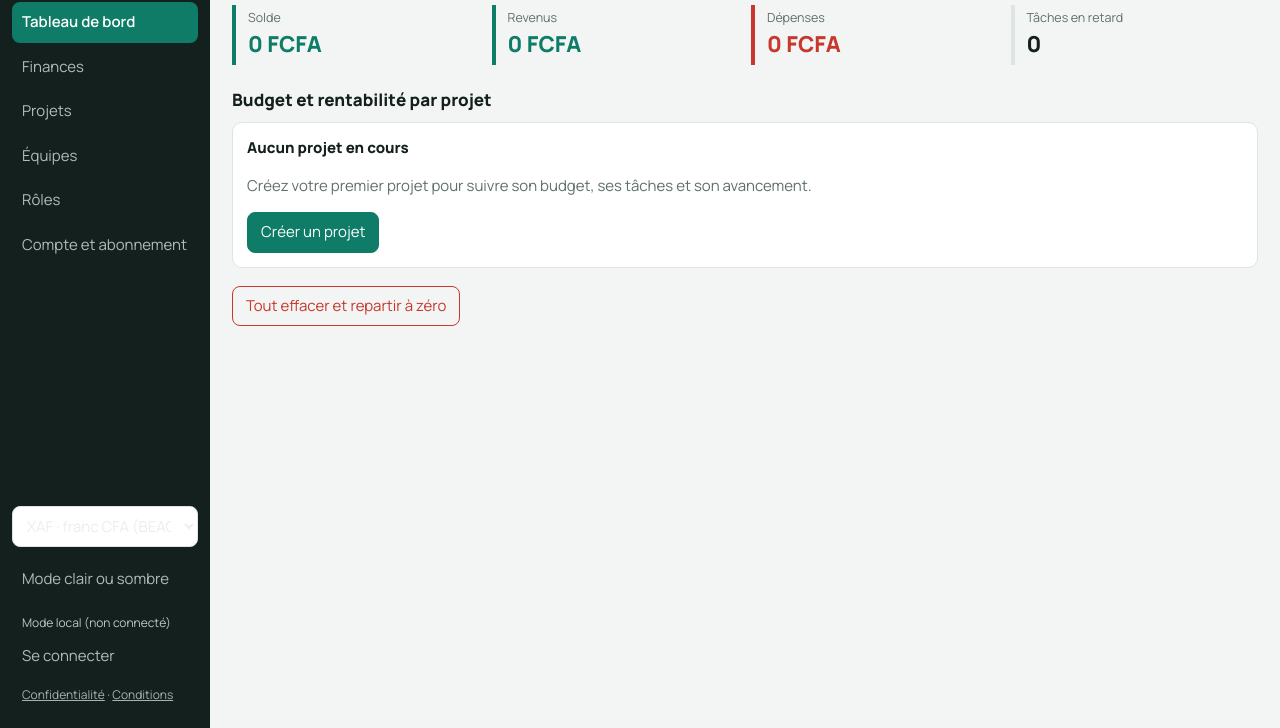
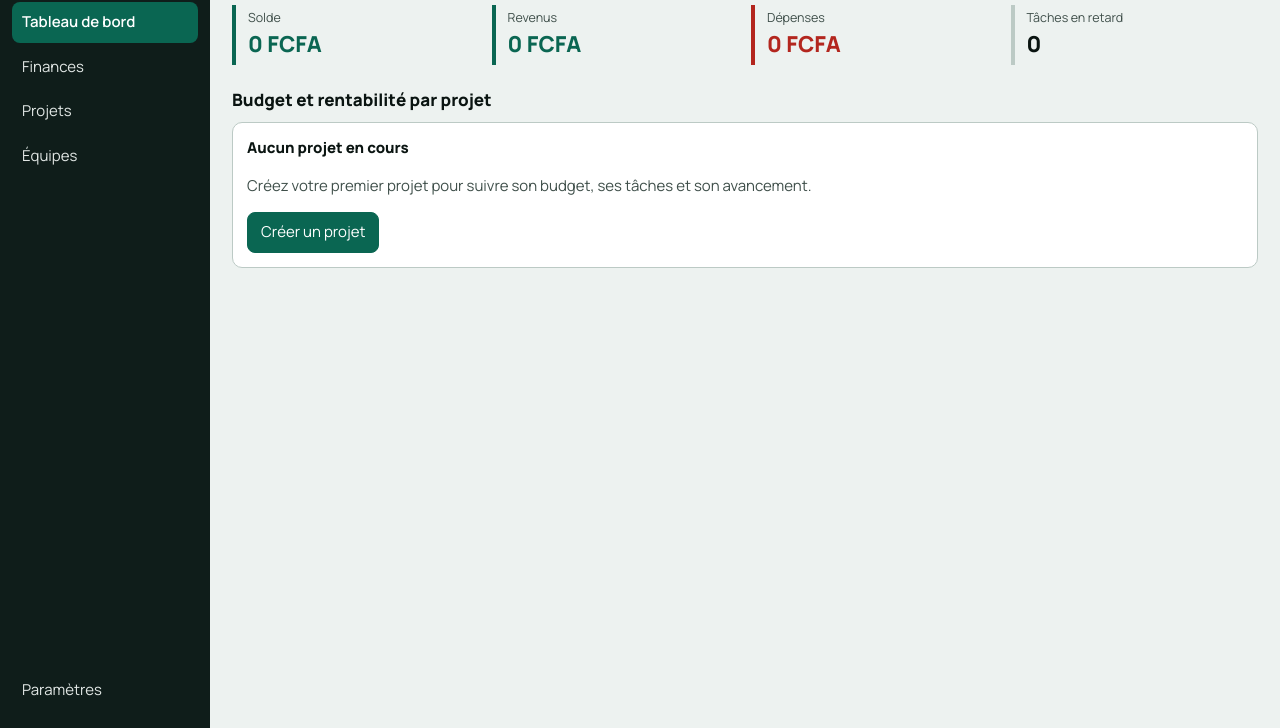
Before and after one commit to sonyIT/ManagerProBeta, a plain HTML site: page app.html in a window 1280 px wide. Shown: the part 72-800 px from the top of the page. Drawn offline with nearby package versions, Linux system fonts and the light colour scheme.

Commit message:
Add files via upload

```diff
--- a/app.html
+++ b/app.html
@@ -8,17 +8,17 @@
 <link rel="preconnect" href="https://fonts.googleapis.com"><link rel="preconnect" href="https://fonts.gstatic.com" crossorigin>
 <link rel="stylesheet" href="https://fonts.googleapis.com/css2?family=Manrope:wght@400;600;800&display=swap">
 <style>
-:root{box-sizing:border-box;padding-top:env(safe-area-inset-top,0px);padding-bottom:env(safe-area-inset-bottom,0px);color-scheme:light;--bg:#f2f5f4;--sf:#fff;--tx:#14201d;--mt:#5f6f6a;--bd:#dde4e1;--pr:#0e7c66;--pr2:#dff2ec;--ok:#0e7c66;--ko:#c8372d;--wn:#c47a10;--nv:#14201d;--nt:#e8efec}
-@media (prefers-color-scheme:dark){:root:not([data-theme="light"]){color-scheme:dark;--bg:#0e1513;--sf:#16201d;--tx:#e8efec;--mt:#93a49e;--bd:#26332f;--pr:#3cc5a4;--pr2:#17332c;--ok:#3cc5a4;--ko:#ff7b6e;--wn:#f0b04a;--nv:#0a100e;--nt:#e8efec}}
-:root[data-theme="dark"]{color-scheme:dark;--bg:#0e1513;--sf:#16201d;--tx:#e8efec;--mt:#93a49e;--bd:#26332f;--pr:#3cc5a4;--pr2:#17332c;--ok:#3cc5a4;--ko:#ff7b6e;--wn:#f0b04a;--nv:#0a100e;--nt:#e8efec}
+:root{box-sizing:border-box;padding-top:env(safe-area-inset-top,0px);padding-bottom:env(safe-area-inset-bottom,0px);color-scheme:light;--bg:#edf2f0;--sf:#fff;--tx:#0a1411;--mt:#3f4f4a;--bd:#bccac5;--pr:#0a6652;--onpr:#fff;--prt:#064a3b;--pr2:#d3ece4;--ok:#0a6652;--ko:#b3261e;--wn:#8f5200;--nv:#0f1d1a;--nt:#f3f8f6}
+@media (prefers-color-scheme:dark){:root:not([data-theme="light"]){color-scheme:dark;--bg:#0a1110;--sf:#131c19;--tx:#f3f8f6;--mt:#b9c8c2;--bd:#374844;--pr:#3fd0ae;--onpr:#04211a;--prt:#8fe8d1;--pr2:#173b32;--ok:#4be0b8;--ko:#ff8f82;--wn:#f7bd5e;--nv:#070d0c;--nt:#f3f8f6}}
+:root[data-theme="dark"]{color-scheme:dark;--bg:#0a1110;--sf:#131c19;--tx:#f3f8f6;--mt:#b9c8c2;--bd:#374844;--pr:#3fd0ae;--onpr:#04211a;--prt:#8fe8d1;--pr2:#173b32;--ok:#4be0b8;--ko:#ff8f82;--wn:#f7bd5e;--nv:#070d0c;--nt:#f3f8f6}
 html{height:100%;scroll-padding-top:env(safe-area-inset-top,0px)}
 *{box-sizing:border-box}
-body{margin:0;height:100%;background:var(--bg);color:var(--tx);font:15px/1.5 Manrope,system-ui,-apple-system,"Segoe UI",sans-serif}
+body{margin:0;height:100%;background:var(--bg);color:var(--tx);font:var(--fs,15px)/1.5 Manrope,system-ui,-apple-system,"Segoe UI",sans-serif}
 .app{display:flex;height:100%}
 nav{width:210px;flex:none;background:var(--nv);color:var(--nt);padding:18px 12px;display:flex;flex-direction:column;gap:4px}
 nav h3{margin:0 8px 14px;font-size:18px;font-weight:800}
-nav button{background:none;border:0;color:inherit;text-align:left;padding:9px 10px;border-radius:8px;font:inherit;cursor:pointer;opacity:.75}
-nav button.on{background:var(--pr);color:#fff;opacity:1;font-weight:600}
+nav button{background:none;border:0;color:inherit;text-align:left;padding:9px 10px;border-radius:8px;font:inherit;cursor:pointer;opacity:.92}
+nav button.on{background:var(--pr);color:var(--onpr);opacity:1;font-weight:600}
 nav .sp{flex:1}
 main{flex:1;overflow:auto;padding:22px;min-width:0}
 h1{margin:0 0 16px;font-size:26px;font-weight:800}h2{font-size:17px;margin:22px 0 10px}
@@ -31,13 +31,13 @@ input,select,textarea{font:inherit;color:inherit;background:var(--sf);border:1px
 input:disabled,select:disabled,textarea:disabled{opacity:.8;background:var(--bg)}
 label{display:block;font-size:13px;color:var(--mt);margin:10px 0 3px}
 button.b,button.g{font:inherit;border-radius:8px;padding:8px 13px;cursor:pointer;border:1px solid var(--pr)}
-button.b{background:var(--pr);color:#fff}button.g{background:none;color:var(--pr)}button.d{border-color:var(--ko);color:var(--ko)}
+button.b{background:var(--pr);color:var(--onpr)}button.g{background:none;color:var(--pr)}button.d{border-color:var(--ko);color:var(--ko)}
 button:focus-visible,input:focus-visible,select:focus-visible,textarea:focus-visible{outline:2px solid var(--pr);outline-offset:2px}
 .bar{height:8px;background:var(--bd);border-radius:4px;overflow:hidden;margin:6px 0}.bar i{display:block;height:100%;background:var(--pr)}.bar i.ko{background:var(--ko)}
 table{width:100%;border-collapse:collapse}th,td{text-align:left;padding:8px 6px;border-bottom:1px solid var(--bd);vertical-align:top}th{color:var(--mt);font-weight:600;font-size:13px}
 .tw{overflow-x:auto}.mt{color:var(--mt)}.ok{color:var(--ok)}.ko{color:var(--ko)}
-.tag{display:inline-block;padding:1px 9px;border-radius:99px;background:var(--pr2);color:var(--pr);font-size:12px;margin:2px 4px 2px 0}
-.tabs{display:flex;gap:4px;flex-wrap:wrap;margin:8px 0}.tabs button{border:0;background:none;color:var(--mt);font:inherit;padding:6px 11px;border-radius:99px;cursor:pointer}.tabs button.on{background:var(--pr2);color:var(--pr);font-weight:600}
+.tag{display:inline-block;padding:1px 9px;border-radius:99px;background:var(--pr2);color:var(--prt);font-size:13px;margin:2px 4px 2px 0}
+.tabs{display:flex;gap:4px;flex-wrap:wrap;margin:8px 0}.tabs button{border:0;background:none;color:var(--mt);font:inherit;padding:6px 11px;border-radius:99px;cursor:pointer}.tabs button.on{background:var(--pr2);color:var(--prt);font-weight:600}
 .kb{display:grid;grid-template-columns:repeat(3,minmax(200px,1fr));gap:10px;overflow-x:auto}
 .col{background:var(--pr2);border-radius:10px;padding:8px;min-height:120px}.col h4{margin:2px 4px 8px}
 .tk{background:var(--sf);border:1px solid var(--bd);border-radius:8px;padding:9px;margin-bottom:8px;cursor:pointer}
@@ -52,7 +52,7 @@ table{width:100%;border-collapse:collapse}th,td{text-align:left;padding:8px 6px;
 .md input,.md select,.md textarea{width:100%}
 #toast{position:fixed;left:50%;transform:translateX(-50%);bottom:24px;background:var(--tx);color:var(--bg);padding:9px 16px;border-radius:99px;z-index:99;display:none}
 @media (max-width:760px){.app{flex-direction:column-reverse}nav{width:auto;flex-direction:row;overflow-x:auto;padding:6px}nav h3,nav .sp{display:none}nav button{white-space:nowrap}main{padding:14px}.kb{grid-template-columns:repeat(3,230px)}}
-</style><script src="https://cdnjs.cloudflare.com/ajax/libs/xlsx/0.18.5/xlsx.full.min.js"></script></head><body>
+select option{background:var(--sf);color:var(--tx)}a{color:var(--prt)}::placeholder{color:var(--mt);opacity:.85}.card b,.md b{color:var(--tx)}</style><script src="https://cdnjs.cloudflare.com/ajax/libs/xlsx/0.18.5/xlsx.full.min.js"></script></head><body>
 <div class="app"><nav id="nav"></nav><main id="main"></main></div>
 <div id="modal"></div><div id="toast"></div>
 <script>
@@ -156,7 +156,7 @@ let dc=0,dz=0;
 const p0=V.proj,t0=V.team,d0=V.dash;
 V.proj=()=>S.projects.length?p0():`<h1>Projets</h1><div class="card"><b>Aucun projet en cours</b><div class="row" style="margin-top:10px"><input id="np" placeholder="Nom du projet"><input id="nb" type="number" step="any" placeholder="Budget"><button class="b" onclick="addP()">Créer le projet</button></div></div>`;
 V.team=()=>S.projects.length?t0():`<h1>Équipes</h1><div class="card mt">Créez d’abord un projet : chaque équipe est rattachée à un projet.</div><button class="b" onclick="go('proj')">Créer un projet</button>`;
-V.dash=()=>d0()+(S.projects.length?"":`<div class="card"><b>Aucun projet en cours</b><p class="mt">Créez votre premier projet pour suivre son budget, ses tâches et son avancement.</p><button class="b" onclick="go('proj')">Créer un projet</button></div>`)+`<div class="row" style="margin-top:18px"><button class="g d" onclick="resetAll()">${dz?"Confirmer : tout effacer":"Tout effacer et repartir à zéro"}</button></div>`;
+V.dash=()=>d0()+(S.projects.length?"":`<div class="card"><b>Aucun projet en cours</b><p class="mt">Créez votre premier projet pour suivre son budget, ses tâches et son avancement.</p><button class="b" onclick="go('proj')">Créer un projet</button></div>`);
 function delP(){if(dc!=cp){dc=cp;render();return toast("Cliquez de nouveau pour supprimer ce projet, ses tâches, ses équipes et ses opérations.")}const id=cp;S.projects=S.projects.filter(p=>p.id!=id);S.tasks=S.tasks.filter(t=>t.pid!=id);S.teams=S.teams.filter(t=>t.pid!=id);S.tx=S.tx.filter(t=>t.pid!=id);dc=0;cp=S.projects[0]?S.projects[0].id:0;save();render();toast("Projet supprimé.")}
 function resetAll(){if(!dz){dz=1;render();return toast("Cliquez de nouveau pour effacer tous les projets et opérations.")}S.projects=[];S.tasks=[];S.teams=[];S.tx=[];dz=0;cp=0;save();render();toast("Tout est effacé.")}
 const csvCell=v=>{if(typeof v=="number")return String(v).replace(".",",");v=String(v==null?"":v);return /[";\n\r]/.test(v)?'"'+v.replace(/"/g,'""')+'"':v};
@@ -256,7 +256,7 @@ if(sb){sb.auth.getSession().then(async r=>{const s=r.data&&r.data.session;if(s){
  sb.auth.onAuthStateChange(ev=>{if(ev=="PASSWORD_RECOVERY")box.innerHTML=`<div class="ov"><div class="md"><b style="font-size:18px">Nouveau mot de passe</b><label for="np2">Mot de passe (8 caractères minimum)</label><input id="np2" type="password" autocomplete="new-password"><div class="row" style="margin-top:14px"><button class="b" onclick="newPw()">Enregistrer</button></div></div></div>`})}
 /* Offre gratuite et offre Pro */
 const proOk=()=>!!sb&&PLAN=="pro";
-function goPro(){closeAuth();go("abo")}
+function goPro(){closeAuth();st="compte";go("set")}
 function upsell(msg){box.innerHTML=`<div class="ov" onclick="if(event.target==this)closeAuth()"><div class="md"><b style="font-size:18px">Offre Pro</b><p>${E(msg)}</p><ul><li>Projets illimités</li><li>Export CSV et Excel</li></ul><div class="row"><button class="b" onclick="goPro()">Passer à Pro</button><button class="g" onclick="closeAuth()">Plus tard</button></div></div></div>`}
 function payCard(){if(!USER)return authUI("Créez d’abord un compte : votre offre Pro y sera rattachée.","up");if(!LIEN_PAIEMENT){closeAuth();return toast("Le paiement n’est pas encore configuré.")}window.open(LIEN_PAIEMENT+(EMAIL_PARAM?(LIEN_PAIEMENT.includes("?")?"&":"?")+EMAIL_PARAM+"="+encodeURIComponent(USER.email):""),"_blank","noopener")}
 const ap0=addP;addP=function(){if(!isPro()&&S.projects.length>=LIMITE_GRATUIT)return upsell("L’offre gratuite est limitée à "+LIMITE_GRATUIT+" projets.");ap0()};
@@ -273,7 +273,6 @@ ${pro?"":`<h2>Payer l’offre Pro</h2><div class="card">${USER?"":`<p class="mt"
 addEventListener("beforeinstallprompt",e=>{e.preventDefault();DEFER=e;render()});
 function installApp(){if(!DEFER)return;DEFER.prompt();DEFER=null;render()}
 if("serviceWorker" in navigator)addEventListener("load",()=>navigator.serviceWorker.register("sw.js").catch(()=>{}));
-const rn0=render;render=function(){rn0();$("#nav").insertAdjacentHTML("beforeend",`<div style="margin-top:10px;font-size:12px;opacity:.8;padding:0 10px">${USER?E(USER.email)+" · "+(isPro()?"Offre Pro":"Offre gratuite"):"Mode local (non connecté)"}</div>${USER?`<button onclick="logout()">Se déconnecter</button>`:`<button onclick="authUI('','in')">Se connecter</button>`}${DEFER?`<button onclick="installApp()">Installer l’application</button>`:""}<div style="font-size:12px;padding:6px 10px;opacity:.7"><a href="confidentialite.html" style="color:inherit">Confidentialité</a> · <a href="conditions.html" style="color:inherit">Conditions</a></div>`)};
 /* ===== FIN DU BLOC ===== */
 
 /* ===== MANAGER PRO : assistant intégré ===== */
@@ -290,8 +289,25 @@ const ASSISTANT_URL="";
  document.body.appendChild(b);document.body.appendChild(p)})();
 /* ===== FIN DU BLOC ===== */
 
-function render(){const it=[["dash","Tableau de bord"],["fin","Finances"],["proj","Projets"],["team","Équipes"],["roles","Rôles"],["abo","Compte et abonnement"]];
- $("#nav").innerHTML=`<h3 style="display:flex;align-items:center;gap:10px"><img src="logo.svg" width="38" height="38" alt="">Manager Pro</h3>`+it.map(([k,l])=>`<button class="${view==k?"on":""}" onclick="go('${k}')">${l}</button>`).join("")+`<span class="sp"></span><select style="margin-bottom:8px" onchange="setCur(this.value)" aria-label="Devise">${CUR.map(c=>`<option value="${c}"${c==(S.cur||"XAF")?" selected":""}>${c} · ${cn(c)}</option>`).join("")}</select><button onclick="theme()">Mode clair ou sombre</button>`;
+/* ===== MANAGER PRO : paramètres et apparence ===== */
+let st="app";
+const UI=(()=>{try{return JSON.parse(localStorage.getItem("gp_ui"))||{}}catch(e){return{}}})();
+function applyUI(){const r=document.documentElement;if(UI.theme&&UI.theme!="auto")r.dataset.theme=UI.theme;else delete r.dataset.theme;r.style.setProperty("--fs",(UI.fs||15)+"px")}
+function setUI(k,v){UI[k]=v;try{localStorage.setItem("gp_ui",JSON.stringify(UI))}catch(e){}applyUI();render()}
+applyUI();
+const sub=h=>h.replace(/<h1>.*?<\/h1>/,"");
+const TS=[["app","Apparence"],["dev","Devise"],["compte","Compte et abonnement"],["roles","Rôles et taux"],["don","Données"],["aide","Aide"]];
+function setBody(){
+ if(st=="app")return`<div class="card"><b>Thème</b><div class="row" style="margin:8px 0 16px">${[["auto","Automatique"],["light","Clair"],["dark","Sombre"]].map(([k,l])=>`<button class="${(UI.theme||"auto")==k?"b":"g"}" onclick="setUI('theme','${k}')">${l}</button>`).join("")}</div><b>Taille du texte</b><div class="row" style="margin-top:8px">${[[15,"Normal"],[17,"Grand"],[19,"Très grand"]].map(([k,l])=>`<button class="${(UI.fs||15)==k?"b":"g"}" onclick="setUI('fs',${k})">${l}</button>`).join("")}</div><p class="mt" style="margin:14px 0 0">« Automatique » suit le réglage clair ou sombre de votre appareil.</p></div>`;
+ if(st=="dev")return`<div class="card"><b>Devise de référence</b><p class="mt" style="margin:6px 0 10px">Tous les totaux sont affichés dans cette devise. Changer de devise modifie l’affichage, pas la valeur des montants déjà saisis : choisissez-la au début.</p><select aria-label="Devise" onchange="setCur(this.value)" style="max-width:100%">${CUR.map(c=>`<option value="${c}"${c==(S.cur||"XAF")?" selected":""}>${c} · ${cn(c)}</option>`).join("")}</select></div>`;
+ if(st=="compte")return sub(V.abo());
+ if(st=="roles")return sub(V.roles());
+ if(st=="don")return`<div class="card"><b>Exporter</b><div class="row" style="margin:8px 0 16px"><button class="g" onclick="exportCSV('tx')">Opérations (CSV)</button><button class="g" onclick="exportCSV('tk')">Tâches (CSV)</button><button class="g" onclick="exportXLSX()">Tout en Excel</button></div>${DEFER?`<b>Installer</b><div class="row" style="margin:8px 0 16px"><button class="b" onclick="installApp()">Installer l’application</button></div>`:""}<b>Zone sensible</b><p class="mt" style="margin:6px 0 10px">Efface tous les projets, tâches, équipes et opérations${USER?" de cet appareil et de votre compte en ligne":" de cet appareil"}.</p><button class="g d" onclick="resetAll()">${dz?"Confirmer : tout effacer":"Tout effacer et repartir à zéro"}</button></div>`;
+ return`<div class="card"><b>Aide et informations</b><p style="margin:10px 0 4px"><a href="confidentialite.html">Politique de confidentialité</a></p><p style="margin:4px 0"><a href="conditions.html">Conditions d’utilisation</a></p>${WHATSAPP?`<p style="margin:4px 0"><a href="https://wa.me/${WHATSAPP.replace(/\D/g,"")}" target="_blank" rel="noopener">Contacter le support sur WhatsApp</a></p>`:""}<p class="mt" style="margin:12px 0 0">Manager Pro · version bêta · build 7 du 25 novembre 2026</p></div>`}
+V.set=()=>`<h1>Paramètres</h1><div class="tabs">${TS.map(([k,l])=>`<button class="${st==k?"on":""}" onclick="st='${k}';render()">${l}</button>`).join("")}</div>`+setBody();
+function render(){const it=[["dash","Tableau de bord"],["fin","Finances"],["proj","Projets"],["team","Équipes"]];
+ $("#nav").innerHTML=`<h3 style="display:flex;align-items:center;gap:10px"><img src="logo.svg" width="38" height="38" alt="">Manager Pro</h3>`+it.map(([k,l])=>`<button class="${view==k?"on":""}" onclick="go('${k}')">${l}</button>`).join("")+`<span class="sp"></span><button class="${view=="set"?"on":""}" onclick="go('set')">Paramètres</button>`;
  $("#main").innerHTML=V[view]();modal()}
+
 render();
 </script></body></html>
--- a/sw.js
+++ b/sw.js
@@ -1,4 +1,4 @@
-const V="mp-v2",F=["./","./app.html","./manifest.json","./logo.svg","./icon-192.png","./icon-512.png"];
+const V="mp-v3",F=["./","./app.html","./manifest.json","./logo.svg","./icon-192.png","./icon-512.png"];
 self.addEventListener("install",e=>{e.waitUntil(caches.open(V).then(c=>c.addAll(F)));self.skipWaiting()});
 self.addEventListener("activate",e=>{e.waitUntil(caches.keys().then(k=>Promise.all(k.filter(x=>x!=V).map(x=>caches.delete(x)))));self.clients.claim()});
 self.addEventListener("fetch",e=>{const u=new URL(e.request.url);if(e.request.method!="GET"||u.origin!==location.origin)return;
```
Also changed, not shown: index.html (+2 -2 lines).
